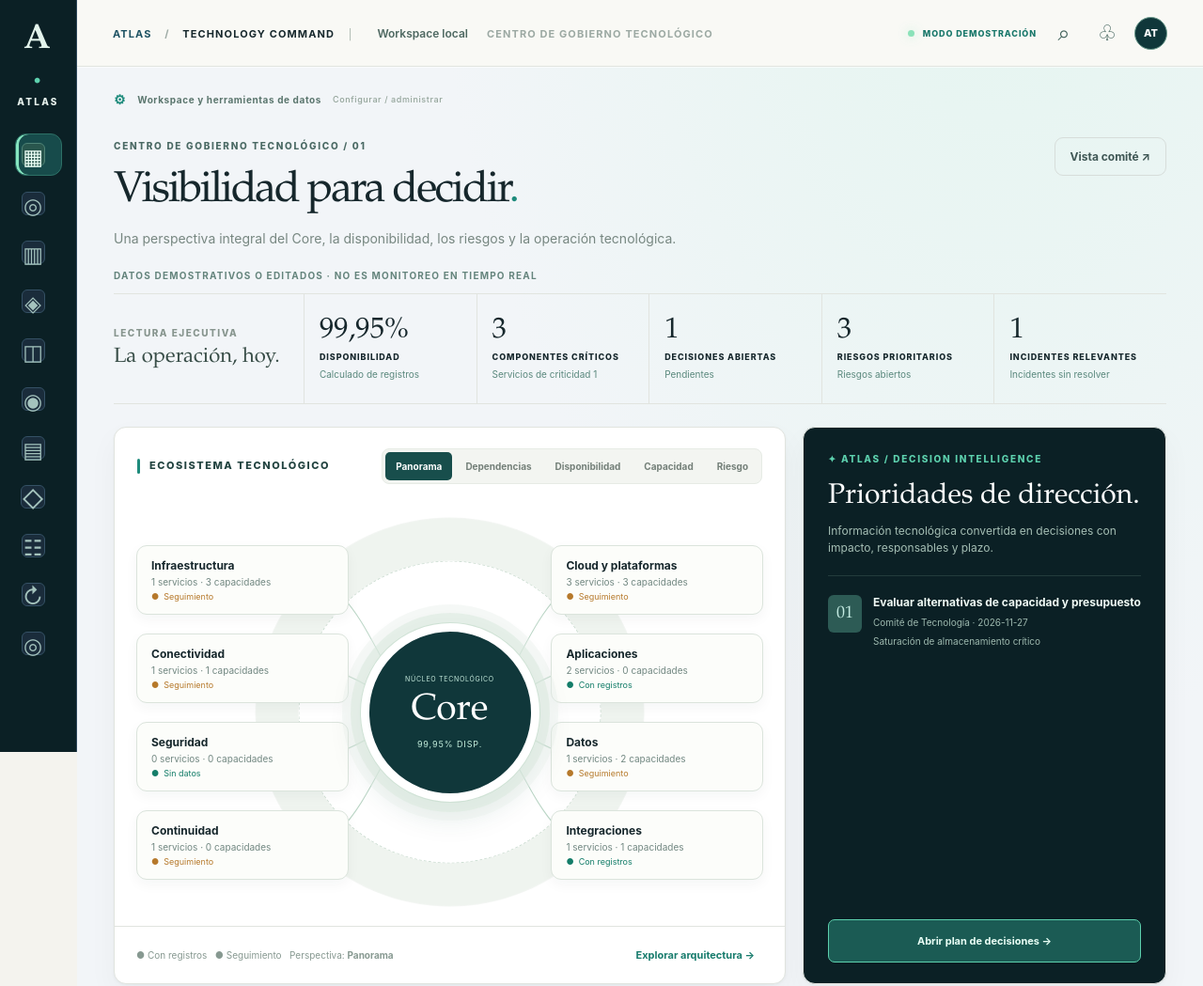
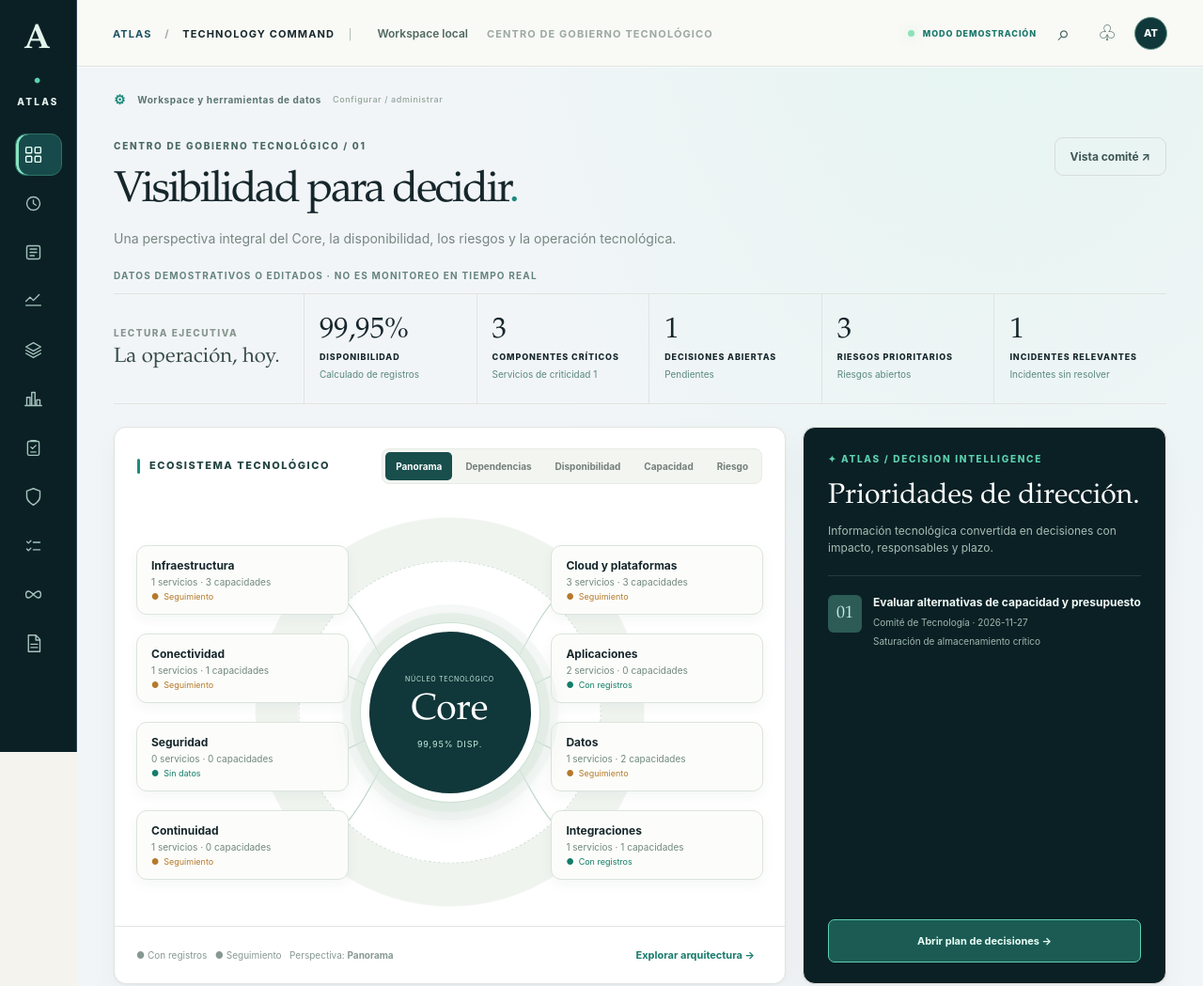
Before and after one commit to augustogjmm/ATLAS-Enterprise-IT-Operations-Resilience, a website: page public/index.html in a window 1280 px wide. Shown: the top 1049 px of the page at 94% size. Drawn offline with Linux system fonts and the light colour scheme; files whose address does not match are found by name.

Commit message:
style(v5): replace generic navigation glyphs with approved-style line icons

```diff
--- a/public/index.html
+++ b/public/index.html
@@ -21,19 +21,19 @@
   <div class="brand"><div class="brand-symbol">A<span>.</span></div><div class="brand-word"><strong>ATLAS</strong><small>IT GOVERNANCE PLATFORM</small></div></div>
   <div class="workspace-label">WORKSPACE / DIRECCIÓN DE TI</div>
   <nav id="navigation" class="navigation" aria-label="Módulos de gestión">
-   <button type="button" class="nav-item selected" data-view="overview" aria-label="Inicio / centro de gobierno" title="Inicio / centro de gobierno"><span class="nav-icon">▦</span> Visión ejecutiva</button>
+   <button type="button" class="nav-item selected" data-view="overview" aria-label="Inicio / centro de gobierno" title="Inicio / centro de gobierno"><svg class="atlas-nav-svg" viewBox="0 0 24 24" width="21" height="21" stroke="currentColor" stroke-width="1.6" stroke-linecap="round" stroke-linejoin="round" fill="none" aria-hidden="true"><rect x="3" y="3" width="7" height="7" rx="1"/><rect x="14" y="3" width="7" height="7" rx="1"/><rect x="3" y="14" width="7" height="7" rx="1"/><rect x="14" y="14" width="7" height="7" rx="1"/></svg> Visión ejecutiva</button>
    <div class="nav-section">GESTIÓN DE OPERACIONES</div>
-   <button type="button" class="nav-item" data-view="performance" aria-label="KPI y OKR tecnológicos" title="KPI y OKR tecnológicos"><span class="nav-icon">◎</span> KPI y OKR tecnológicos</button>
-   <button type="button" class="nav-item" data-view="incidents" aria-label="Incidentes y MTTR" title="Incidentes y MTTR"><span class="nav-icon">▥</span> Incidentes y MTTR</button>
-   <button type="button" class="nav-item" data-view="operations" aria-label="Análisis operativo detallado" title="Análisis operativo detallado"><span class="nav-icon">◈</span> Análisis operativo</button>
-   <button type="button" class="nav-item" data-view="verticals" aria-label="Verticales y equipos" title="Verticales y equipos"><span class="nav-icon">◫</span> Verticales y equipos</button>
-   <button type="button" class="nav-item" data-view="capacity" aria-label="Capacity management" title="Capacity management"><span class="nav-icon">◉</span> Capacity management</button>
-   <button type="button" class="nav-item" data-view="assessments" aria-label="Assessments" title="Assessments"><span class="nav-icon">▤</span> Assessments</button>
+   <button type="button" class="nav-item" data-view="performance" aria-label="KPI y OKR tecnológicos" title="KPI y OKR tecnológicos"><svg class="atlas-nav-svg" viewBox="0 0 24 24" width="21" height="21" stroke="currentColor" stroke-width="1.6" stroke-linecap="round" stroke-linejoin="round" fill="none" aria-hidden="true"><circle cx="12" cy="12" r="8"/><path d="M12 8v4l3 2"/></svg> KPI y OKR tecnológicos</button>
+   <button type="button" class="nav-item" data-view="incidents" aria-label="Incidentes y MTTR" title="Incidentes y MTTR"><svg class="atlas-nav-svg" viewBox="0 0 24 24" width="21" height="21" stroke="currentColor" stroke-width="1.6" stroke-linecap="round" stroke-linejoin="round" fill="none" aria-hidden="true"><rect x="4" y="4" width="16" height="16" rx="2"/><path d="M8 8h8M8 12h8M8 16h5"/></svg> Incidentes y MTTR</button>
+   <button type="button" class="nav-item" data-view="operations" aria-label="Análisis operativo detallado" title="Análisis operativo detallado"><svg class="atlas-nav-svg" viewBox="0 0 24 24" width="21" height="21" stroke="currentColor" stroke-width="1.6" stroke-linecap="round" stroke-linejoin="round" fill="none" aria-hidden="true"><path d="m3 12 5-5 4 4 7-7"/><path d="M3 17h18"/></svg> Análisis operativo</button>
+   <button type="button" class="nav-item" data-view="verticals" aria-label="Verticales y equipos" title="Verticales y equipos"><svg class="atlas-nav-svg" viewBox="0 0 24 24" width="21" height="21" stroke="currentColor" stroke-width="1.6" stroke-linecap="round" stroke-linejoin="round" fill="none" aria-hidden="true"><path d="m12 3 9 5-9 5-9-5 9-5ZM3 12l9 5 9-5M3 16l9 5 9-5"/></svg> Verticales y equipos</button>
+   <button type="button" class="nav-item" data-view="capacity" aria-label="Capacity management" title="Capacity management"><svg class="atlas-nav-svg" viewBox="0 0 24 24" width="21" height="21" stroke="currentColor" stroke-width="1.6" stroke-linecap="round" stroke-linejoin="round" fill="none" aria-hidden="true"><path d="M4 20V10h4v10M10 20V4h4v16M16 20v-7h4v7M2 20h20"/></svg> Capacity management</button>
+   <button type="button" class="nav-item" data-view="assessments" aria-label="Assessments" title="Assessments"><svg class="atlas-nav-svg" viewBox="0 0 24 24" width="21" height="21" stroke="currentColor" stroke-width="1.6" stroke-linecap="round" stroke-linejoin="round" fill="none" aria-hidden="true"><rect x="5" y="4" width="14" height="17" rx="2"/><path d="M9 3h6M9 11l2 2 4-4M9 17h6"/></svg> Assessments</button>
    <div class="nav-section">CONTROL Y GOBIERNO</div>
-   <button type="button" class="nav-item" data-view="risks" aria-label="Registro de riesgos" title="Registro de riesgos"><span class="nav-icon">◇</span> Registro de riesgos</button>
-   <button type="button" class="nav-item" data-view="actions" aria-label="Planes de acción" title="Planes de acción"><span class="nav-icon">☷</span> Planes de acción</button>
-   <button type="button" class="nav-item" data-view="continuity" aria-label="Continuidad y SLA" title="Continuidad y SLA"><span class="nav-icon">↻</span> Continuidad y SLA</button>
-   <button type="button" class="nav-item" data-view="committee" aria-label="Comité de Tecnología" title="Comité de Tecnología"><span class="nav-icon">◎</span> Comité de Tecnología</button>
+   <button type="button" class="nav-item" data-view="risks" aria-label="Registro de riesgos" title="Registro de riesgos"><svg class="atlas-nav-svg" viewBox="0 0 24 24" width="21" height="21" stroke="currentColor" stroke-width="1.6" stroke-linecap="round" stroke-linejoin="round" fill="none" aria-hidden="true"><path d="M12 22s8-4 8-10V5l-8-3-8 3v7c0 6 8 10 8 10Z"/></svg> Registro de riesgos</button>
+   <button type="button" class="nav-item" data-view="actions" aria-label="Planes de acción" title="Planes de acción"><svg class="atlas-nav-svg" viewBox="0 0 24 24" width="21" height="21" stroke="currentColor" stroke-width="1.6" stroke-linecap="round" stroke-linejoin="round" fill="none" aria-hidden="true"><path d="m4 7 2 2 3-3M12 8h8M4 16l2 2 3-3M12 17h8"/></svg> Planes de acción</button>
+   <button type="button" class="nav-item" data-view="continuity" aria-label="Continuidad y SLA" title="Continuidad y SLA"><svg class="atlas-nav-svg" viewBox="0 0 24 24" width="21" height="21" stroke="currentColor" stroke-width="1.6" stroke-linecap="round" stroke-linejoin="round" fill="none" aria-hidden="true"><path d="M6 16c-4 0-4-8 0-8 4 0 8 8 12 8 4 0 4-8 0-8-4 0-8 8-12 8Z"/></svg> Continuidad y SLA</button>
+   <button type="button" class="nav-item" data-view="committee" aria-label="Comité de Tecnología" title="Comité de Tecnología"><svg class="atlas-nav-svg" viewBox="0 0 24 24" width="21" height="21" stroke="currentColor" stroke-width="1.6" stroke-linecap="round" stroke-linejoin="round" fill="none" aria-hidden="true"><path d="M6 2h9l5 5v15H6zM15 2v6h5M9 13h8M9 17h8"/></svg> Comité de Tecnología</button>
   </nav>
   <div class="sidebar-foot">
    <div class="storage-indicator"><span class="indicator"></span> DATOS LOCALES DEL NAVEGADOR</div>
```
